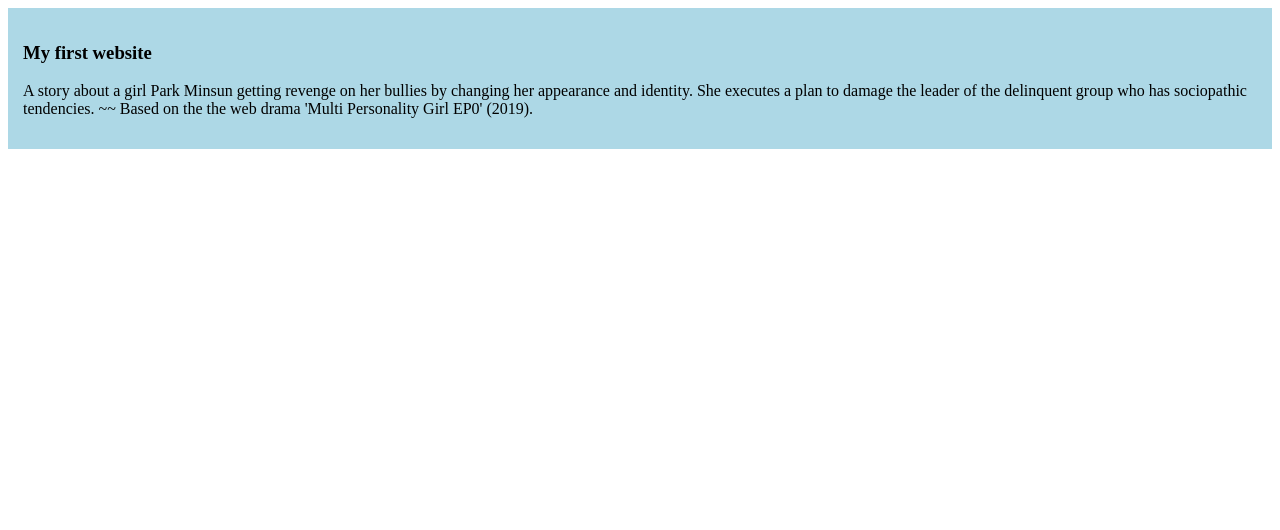
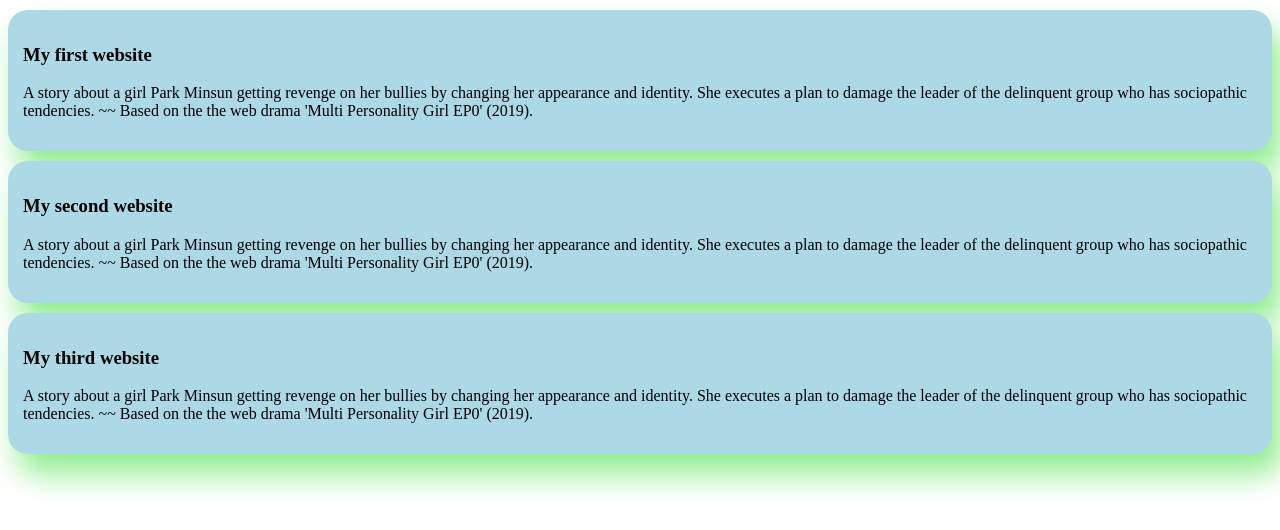
Before and after one commit to webdev5198/my-simple-website, a plain HTML site: page index.html in a window 1280 px wide. Drawn offline with Linux system fonts and the light colour scheme.

Commit message:
added the second and third website

```diff
--- a/index.html
+++ b/index.html
@@ -12,6 +12,18 @@
         <p>A story about a girl Park Minsun getting revenge on her bullies by changing her appearance and identity. She executes a plan to damage the leader of the delinquent group who has sociopathic tendencies.
 
             ~~ Based on the the web drama 'Multi Personality Girl EP0' (2019).</p>
+    </div> <div>
+        <h3>My second website</h3>
+        <p>A story about a girl Park Minsun getting revenge on her bullies by changing her appearance and identity. She executes a plan to damage the leader of the delinquent group who has sociopathic tendencies.
+
+            ~~ Based on the the web drama 'Multi Personality Girl EP0' (2019).</p>
     </div>
+    <div>
+        <h3>My  third website</h3>
+        <p>A story about a girl Park Minsun getting revenge on her bullies by changing her appearance and identity. She executes a plan to damage the leader of the delinquent group who has sociopathic tendencies.
+
+            ~~ Based on the the web drama 'Multi Personality Girl EP0' (2019).</p>
+    </div>
+
 </body>
 </html>
--- a/styles/blog.css
+++ b/styles/blog.css
@@ -1,4 +1,8 @@
 div{
     background-color: lightblue;
     padding: 15px;
+    margin-top: 10px;
+    border-radius: 20px;
+    box-shadow: lightgreen 10px 20px 30px;
+
 }
```
